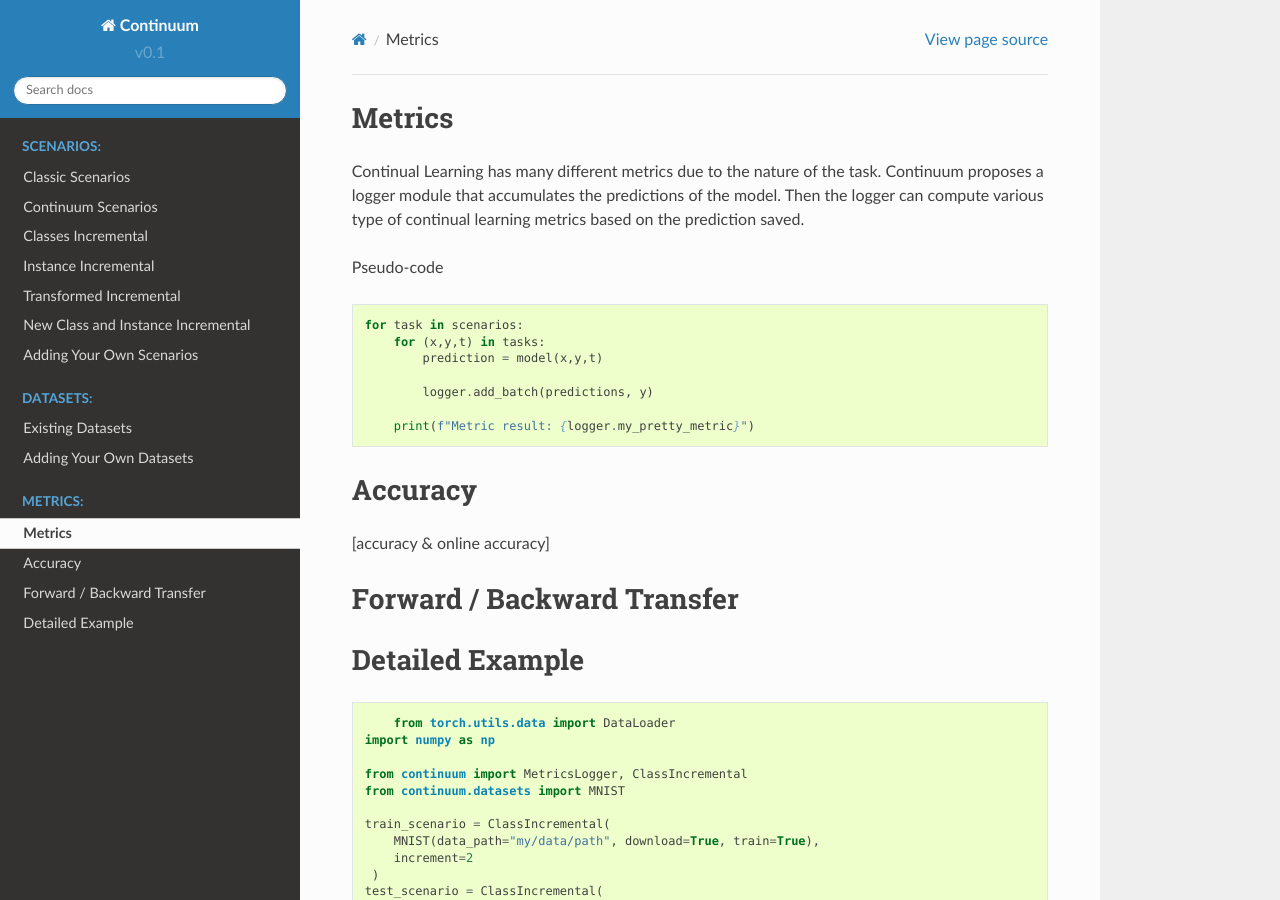
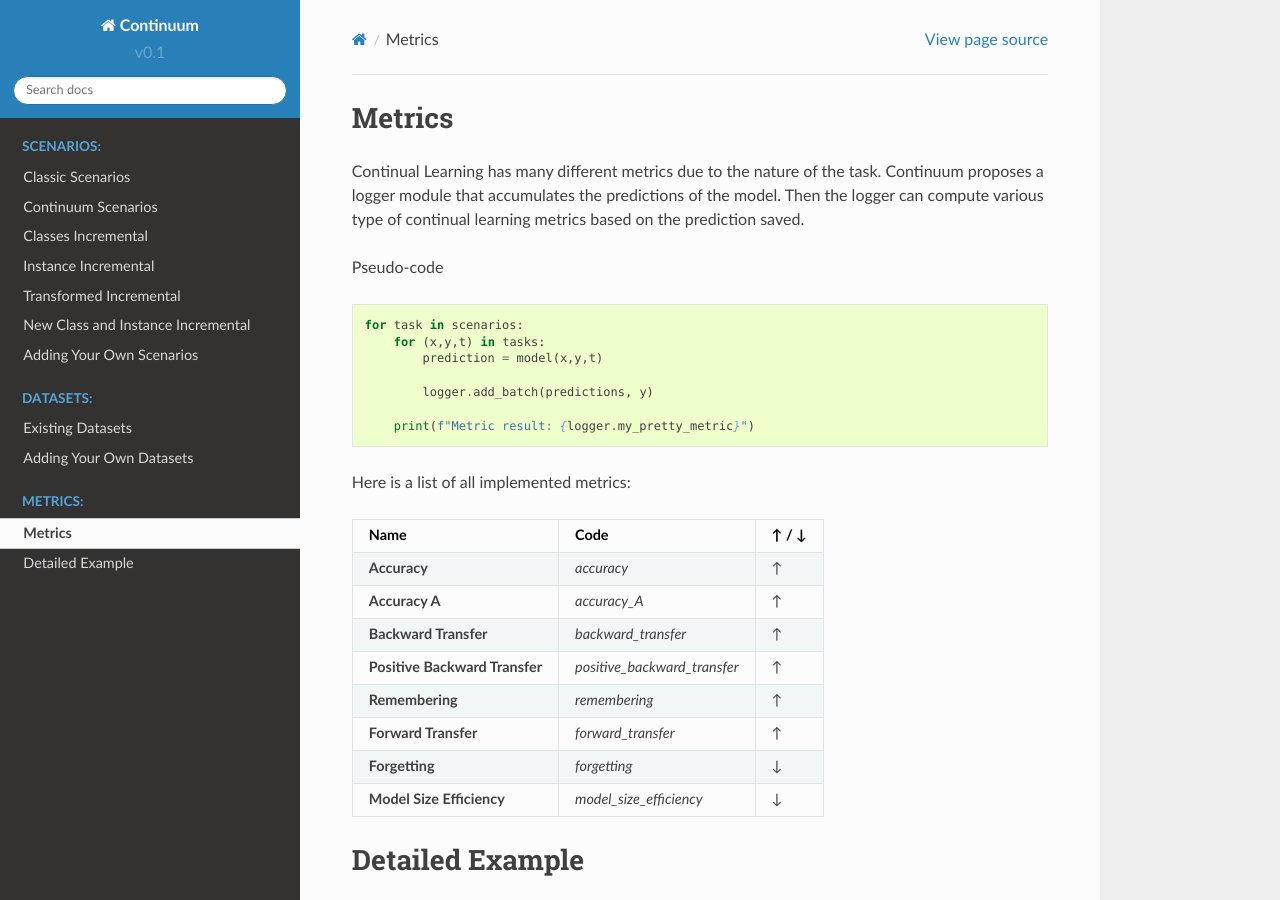
Before and after one commit to Continvvm/continuum, a Sphinx documentation site: the page built from docs/_tutorials/metrics/metrics.rst, in a window 1280 px wide and 900 px high. Built offline with Sphinx 7.4.7 and the Read the Docs theme 2.0.0, drawn with Linux system fonts in a browser that asks for light colours.

Commit message:
Add list of metrics in web doc.
Close issue #65

```diff
--- a/docs/_tutorials/metrics/metrics.rst
+++ b/docs/_tutorials/metrics/metrics.rst
@@ -19,15 +19,27 @@ Pseudo-code
 
 
 
+Here is a list of all implemented metrics:
 
-
-Accuracy
--------
-
-[accuracy & online accuracy]
-
-Forward / Backward Transfer
--------
++-------------------------------+-----------------------------+-------+
+|Name                           | Code                        | ↑ / ↓ |
++===============================+=============================+=======+
+| **Accuracy**                  | `accuracy`                  |   ↑   |
++-------------------------------+-----------------------------+-------+
+| **Accuracy A**                | `accuracy_A`                |   ↑   |
++-------------------------------+-----------------------------+-------+
+| **Backward Transfer**         | `backward_transfer`         |   ↑   |
++-------------------------------+-----------------------------+-------+
+| **Positive Backward Transfer**| `positive_backward_transfer`|   ↑   |
++-------------------------------+-----------------------------+-------+
+| **Remembering**               | `remembering`               |   ↑   |
++-------------------------------+-----------------------------+-------+
+| **Forward Transfer**          | `forward_transfer`          |   ↑   |
++-------------------------------+-----------------------------+-------+
+| **Forgetting**                | `forgetting`                |   ↓   |
++-------------------------------+-----------------------------+-------+
+| **Model Size Efficiency**     | `model_size_efficiency`     |   ↓   |
++-------------------------------+-----------------------------+-------+
 
 
 Detailed Example
```
